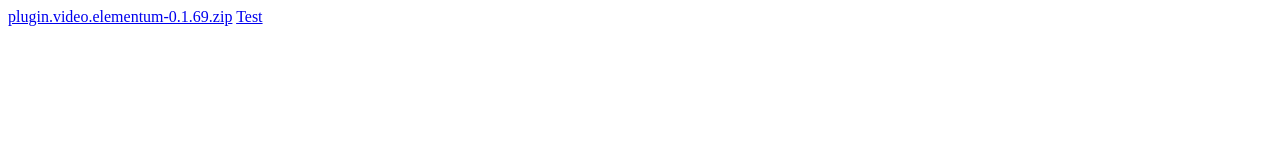
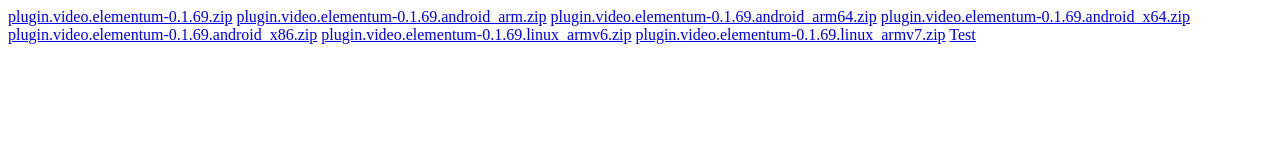
Before and after one commit to warwolf666/warwolf666.github.io, a plain HTML site: page kodi/index.html in a window 1280 px wide. Drawn offline with Linux system fonts and the light colour scheme.

Commit message:
no message

```diff
--- a/kodi/index.html
+++ b/kodi/index.html
@@ -1,2 +1,8 @@
 <a href="plugin.video.elementum-0.1.69.zip">plugin.video.elementum-0.1.69.zip</a>
+<a href="plugin.video.elementum-0.1.69.android_arm.zip">plugin.video.elementum-0.1.69.android_arm.zip</a>
+<a href="plugin.video.elementum-0.1.69.android_arm64.zip">plugin.video.elementum-0.1.69.android_arm64.zip</a>
+<a href="plugin.video.elementum-0.1.69.android_x64.zip">plugin.video.elementum-0.1.69.android_x64.zip</a>
+<a href="plugin.video.elementum-0.1.69.android_x86.zip">plugin.video.elementum-0.1.69.android_x86.zip</a>
+<a href="plugin.video.elementum-0.1.69.linux_armv6.zip">plugin.video.elementum-0.1.69.linux_armv6.zip</a>
+<a href="plugin.video.elementum-0.1.69.linux_armv7.zip">plugin.video.elementum-0.1.69.linux_armv7.zip</a>
 <a href="Test">Test</a>
```
